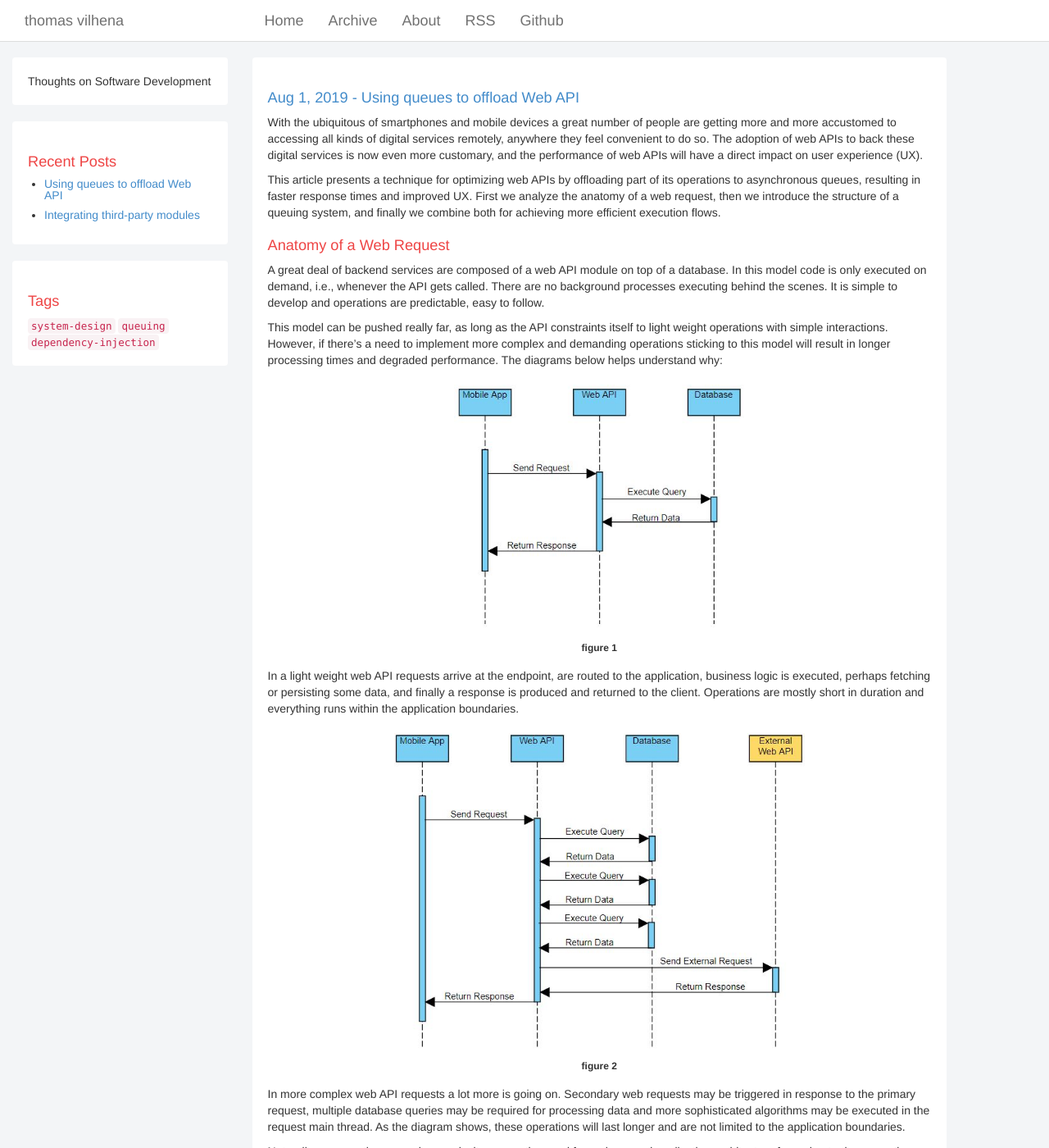
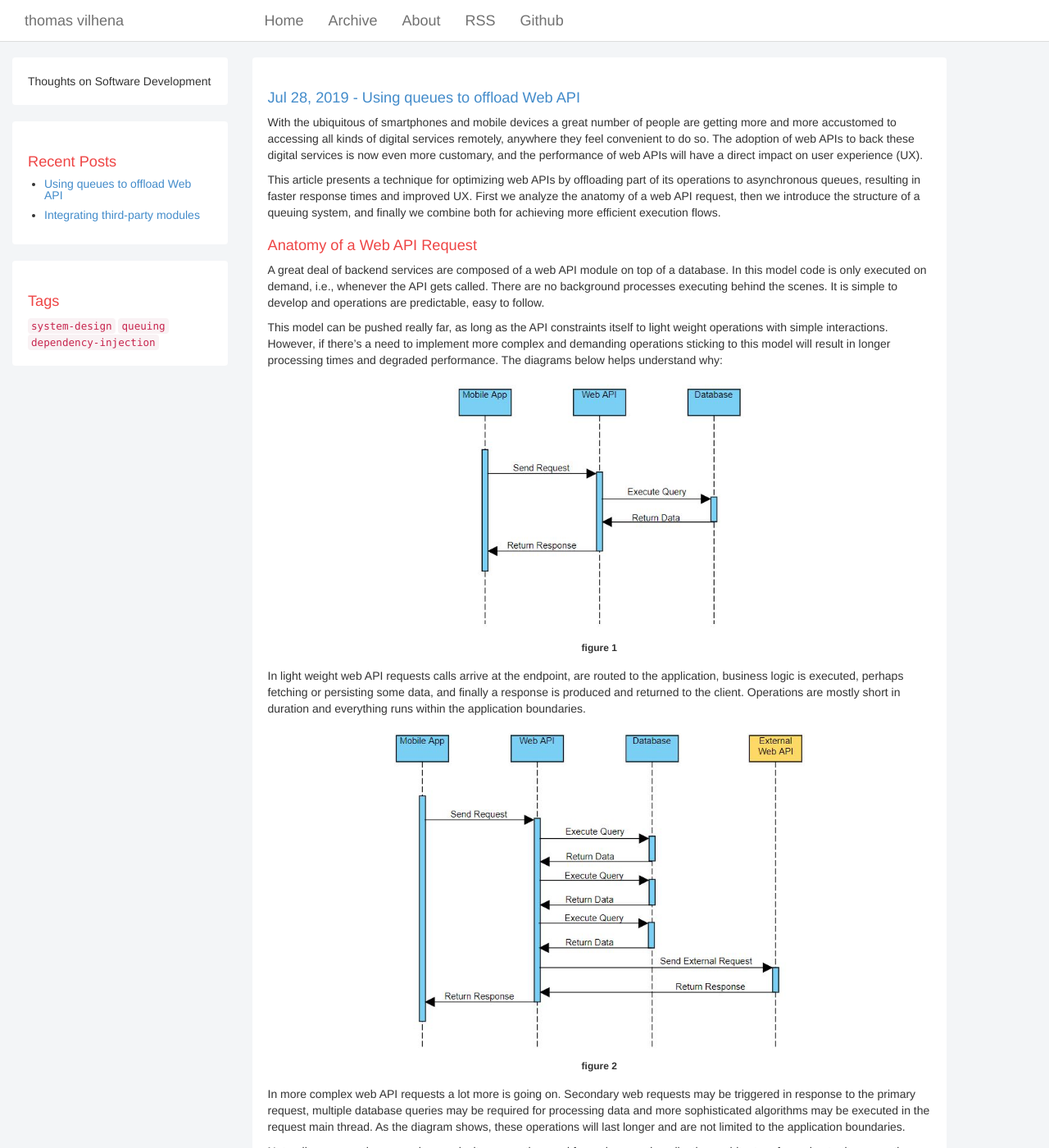
Before and after one commit to TCGV/blog, a Jekyll site: the page built from _posts/2019-07-28-using-queues-to-offload-web-api.md, in a window 1280 px wide and 1400 px high. Shown: the whole window at 82% size. Built offline with Jekyll 4.4.1, drawn with Linux system fonts in a browser that asks for light colours.

Commit message:
Publishing second post

```diff
--- a/_posts/2019-08-01-using-queues-to-offload-web-api.md
+++ b/_posts/2019-07-28-using-queues-to-offload-web-api.md
@@ -1,16 +1,16 @@
 ---
 layout: post
 title: "Using queues to offload Web API"
-date: 2019-08-01 10:00:00 -0300
+date: 2019-07-28 11:45:00 -0300
 comments: true
 tags: system-design queuing
 ---
 
 With the ubiquitous of smartphones and mobile devices a great number of people are getting more and more accustomed to accessing all kinds of digital services remotely, anywhere they feel convenient to do so. The adoption of web APIs to back these digital services is now even more customary, and the performance of web APIs will have a direct impact on user experience (UX).
 
-This article presents a technique for optimizing web APIs by offloading part of its operations to asynchronous queues, resulting in faster response times and improved UX. First we analyze the anatomy of a web request, then we introduce the structure of a queuing system, and finally we combine both for achieving more efficient execution flows.
+This article presents a technique for optimizing web APIs by offloading part of its operations to asynchronous queues, resulting in faster response times and improved UX. First we analyze the anatomy of a web API request, then we introduce the structure of a queuing system, and finally we combine both for achieving more efficient execution flows.
 
-Anatomy of a Web Request
+Anatomy of a Web API Request
 ============
 
 A great deal of backend services are composed of a web API module on top of a database. In this model code is only executed on demand, i.e., whenever the API gets called. There are no background processes executing behind the scenes. It is simple to develop and operations are predictable, easy to follow.
@@ -22,7 +22,7 @@ This model can be pushed really far, as long as the API constraints itself to li
   <br><label style="font-size: 12px;">figure 1</label>
 </p>
 
-In a light weight web API requests arrive at the endpoint, are routed to the application, business logic is executed, perhaps fetching or persisting some data, and finally a response is produced and returned to the client. Operations are mostly short in duration and everything runs within the application boundaries.
+In light weight web API requests calls arrive at the endpoint, are routed to the application, business logic is executed, perhaps fetching or persisting some data, and finally a response is produced and returned to the client. Operations are mostly short in duration and everything runs within the application boundaries.
 
 <p align="center">
   <img style="max-height: 385px; max-width: 100%; margin: 10px" src="{{ site.baseurl }}/images/p2/heavy-web-request.JPG" alt="heavy-web-request"/>
```
